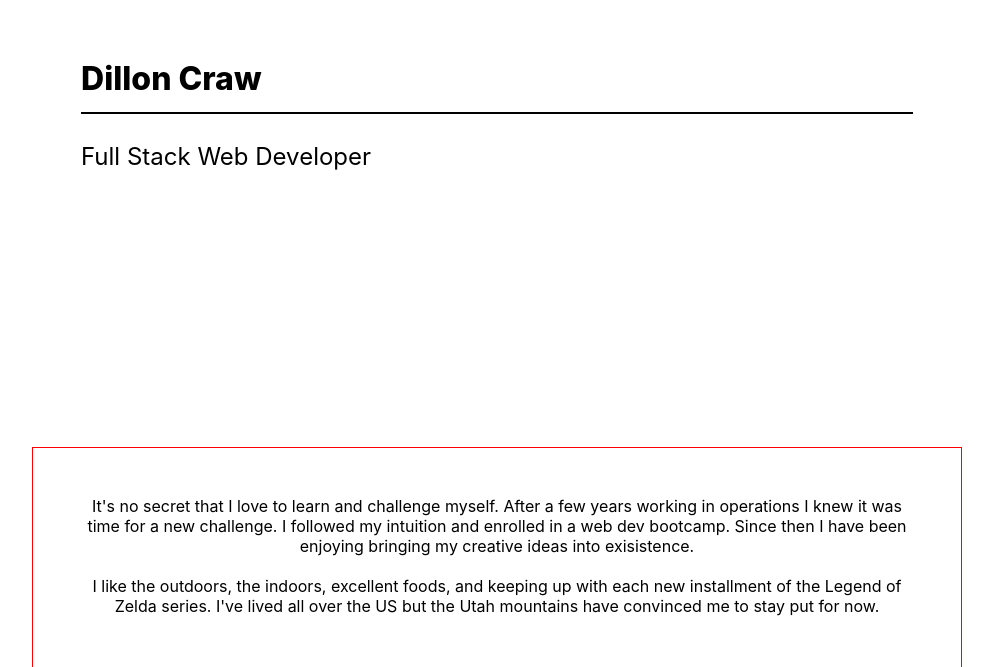
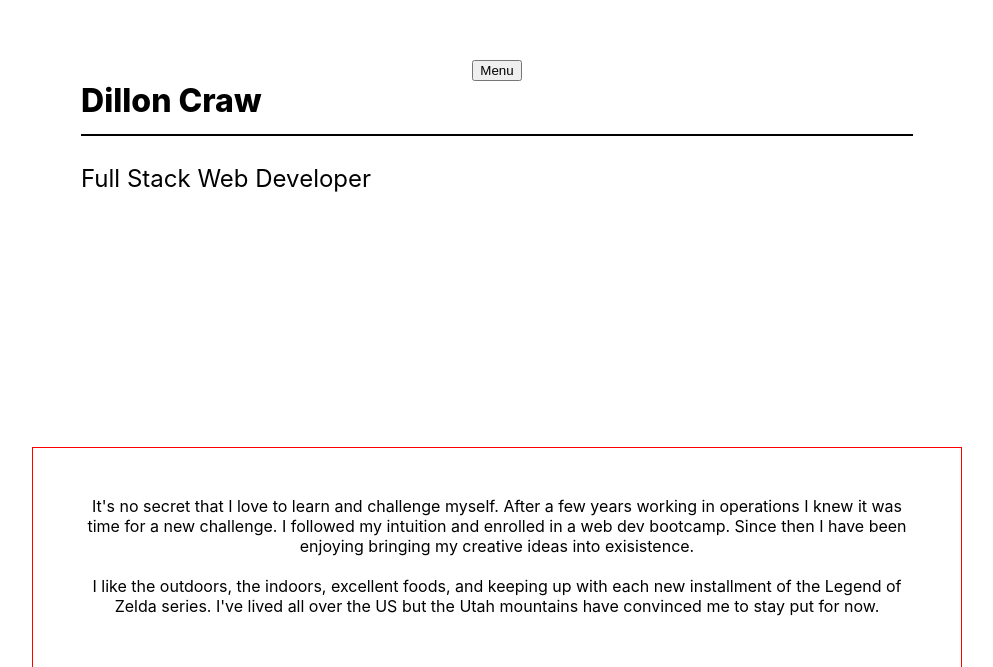
Before and after one commit to crawnic311/dev-portfolio-react, a React (Create React App) app: page / in a window 1280 px wide. Shown: the part 133-800 px from the top of the page, without its empty margins (143-1136 px from the left). Built offline with nearby package versions, Linux system fonts and the light colour scheme.

Commit message:
Menu Button Added

```diff
--- a/src/App.js
+++ b/src/App.js
@@ -7,11 +7,13 @@ import ProjectHeadline from './components/Projects/projects-headline'
 import ContactHeadline from './components/Get-In-Touch/contact-headline'
 import Contact from './components/Get-In-Touch/contact'
 import SkillsHeadline from './components/Skills/skills-headline'
+import Menu from './components/Headline/menu'
 
 function App() {
   return (
     <div className="App">
       <div className="App-Headline-Section">
+        <Menu />
         <Headline />
       </div>
       <div className="App-AboutMe-Section">
--- a/src/components/Headline/menu.js
+++ b/src/components/Headline/menu.js
@@ -0,0 +1,11 @@
+import React from 'react'
+
+const Menu = () => {
+  return (
+    <div>
+      <button>Menu</button>
+    </div>
+  )
+}
+
+export default Menu
```
